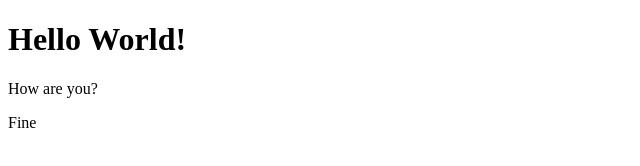
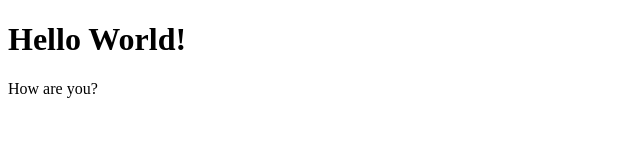
Before and after one commit to siewik/learngit, a plain HTML site: page index.html in a window 1280 px wide. Shown: the full height of the page, 0-640 px from the left. Drawn offline with Linux system fonts and the light colour scheme.

Commit message:
Update index.html

```diff
--- a/index.html
+++ b/index.html
@@ -9,6 +9,6 @@
 <body>
     <h1>Hello World!</h1>
     <p>How are you?</p>
-    <p>Fine</p>
+
 </body>
 </html>
```
